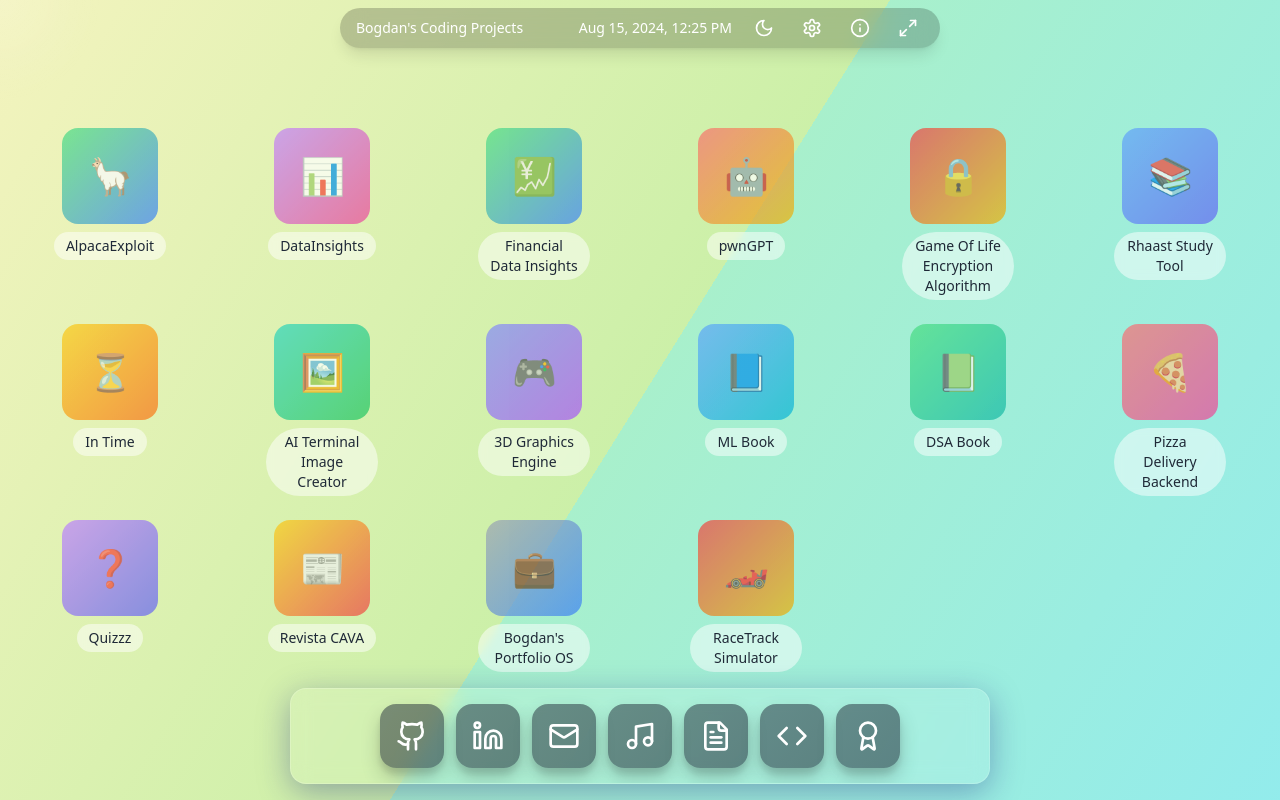
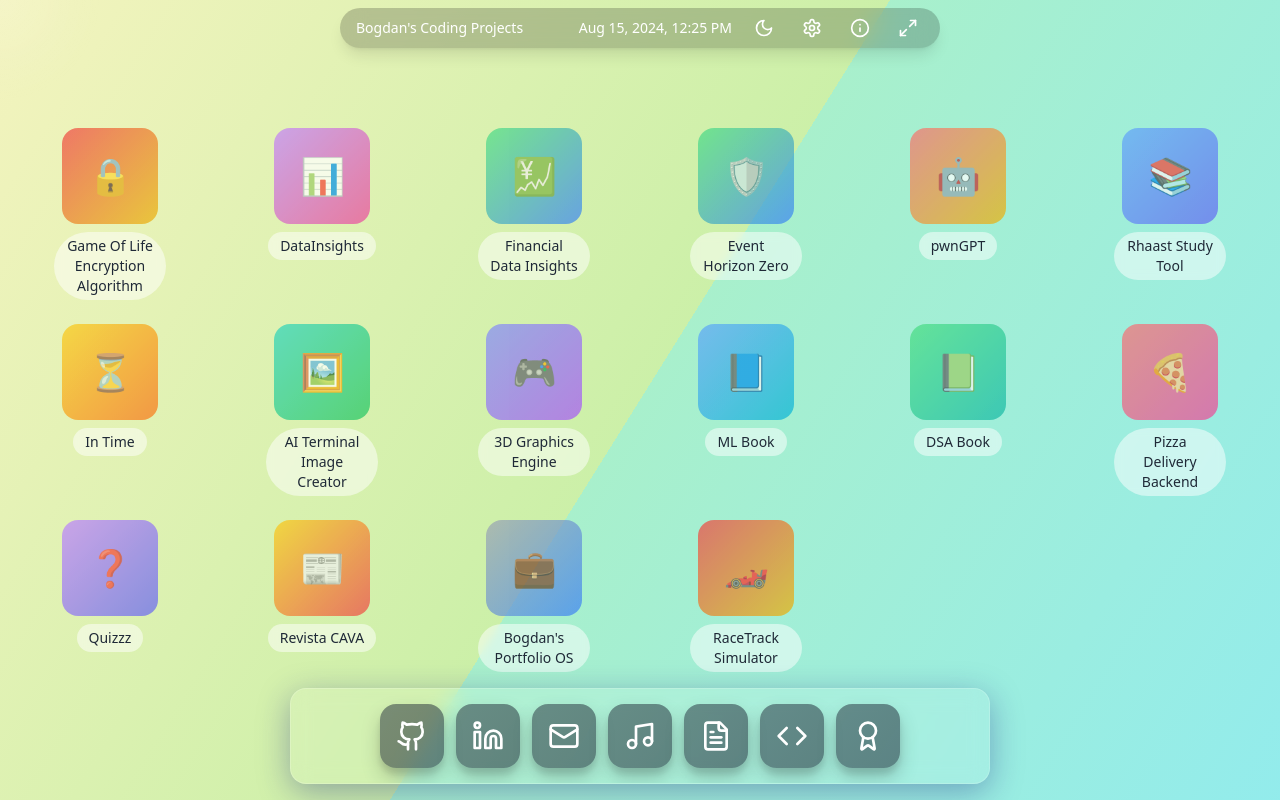
Before and after one commit to bogdansys/PortofolioOS, a React (Vite) app: page / in a window 1280 px wide. Built offline with nearby package versions, Linux system fonts and the light colour scheme.

Commit message:
renaming

```diff
--- a/src/components/Desktop.jsx
+++ b/src/components/Desktop.jsx
@@ -6,12 +6,14 @@ import { RaceTrackSimulator } from './RaceTrackSimulator';
 
 const projects = [
   {
-    id: 1,
-    name: 'AlpacaExploit',
-    icon: '🦙',
-    description: 'FOSS Cybersecurity Resources Hub',
-    github: 'https://github.com/bogdansys/AlpacaExploit',
-    gradient: 'from-green-400 to-blue-500'
+    id: 16,
+    name: 'Game Of Life Encryption Algorithm',
+    icon: '🔒',
+    github: 'https://github.com/bogdansys/game-of-life-encrytion-algorithm',
+    demo:   'https://game-of-life-encrytion-algorithm.vercel.app/',
+    description: 'A new encryption algorithm based on Conway\'s Game of Life. Designed by me and includes a resarch paper.',
+    gradient: 'from-red-500 to-yellow-500',
+
   },
   {
     id: 2,
@@ -33,21 +35,19 @@ const projects = [
 
   },
   {
+    id: 1,
+    name: 'Event Horizon Zero',
+    icon: '🛡️',
+    description: 'FOSS Cybersecurity Resources Hub',
+    github: 'https://github.com/bogdansys/AlpacaExploit',
+    gradient: 'from-green-400 to-blue-500'
+  },
+  {
     id: 3,
     name: 'pwnGPT',
     icon: '🤖',
     description: 'AI cybersecurity automation FOSS tool for reverse shell and listener creation and sending as well as vulnerability assessment, built with NMAP and MetaSploit. (Not currently released Due to licensing issues.)',
     gradient: 'from-red-400 to-yellow-500'
-  },
-  {
-    id: 16,
-    name: 'Game Of Life Encryption Algorithm',
-    icon: '🔒',
-    github: 'https://github.com/bogdansys/game-of-life-encrytion-algorithm',
-    demo:   'https://game-of-life-encrytion-algorithm.vercel.app/',
-    description: 'A new encryption algorithm based on Conway\'s Game of Life. Designed by me and includes a resarch paper.',
-    gradient: 'from-red-500 to-yellow-500',
-
   },
   {
     id: 4,
```
